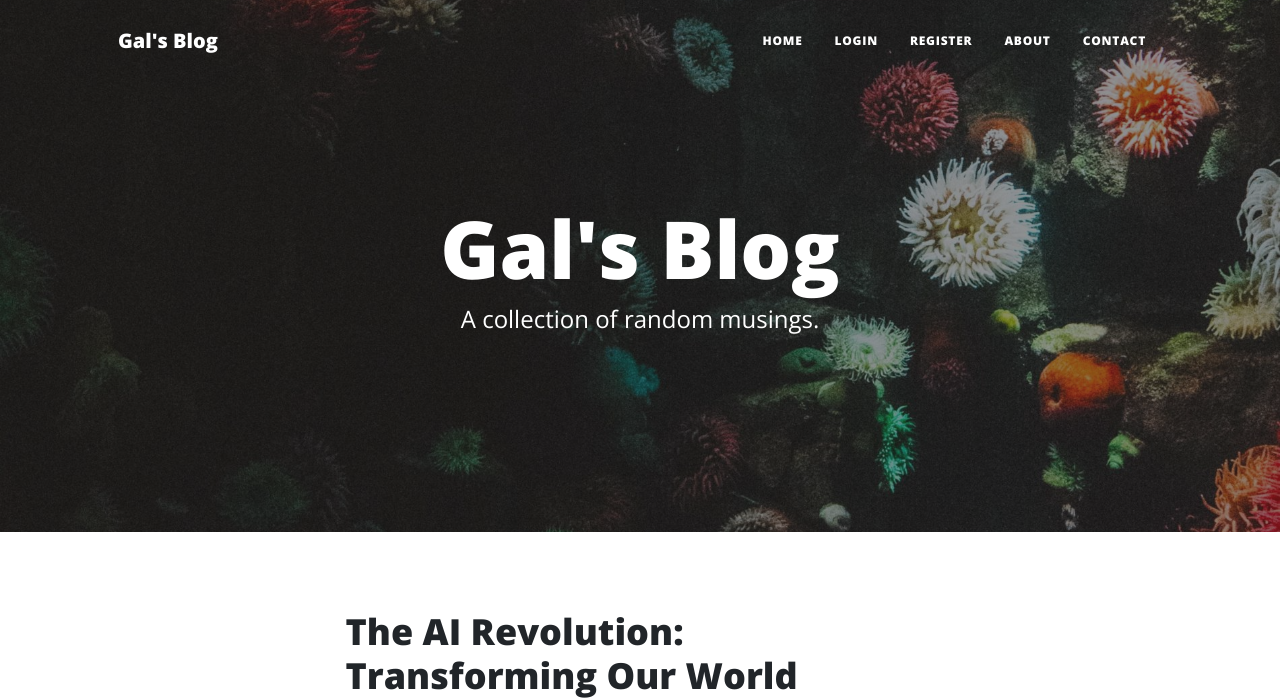
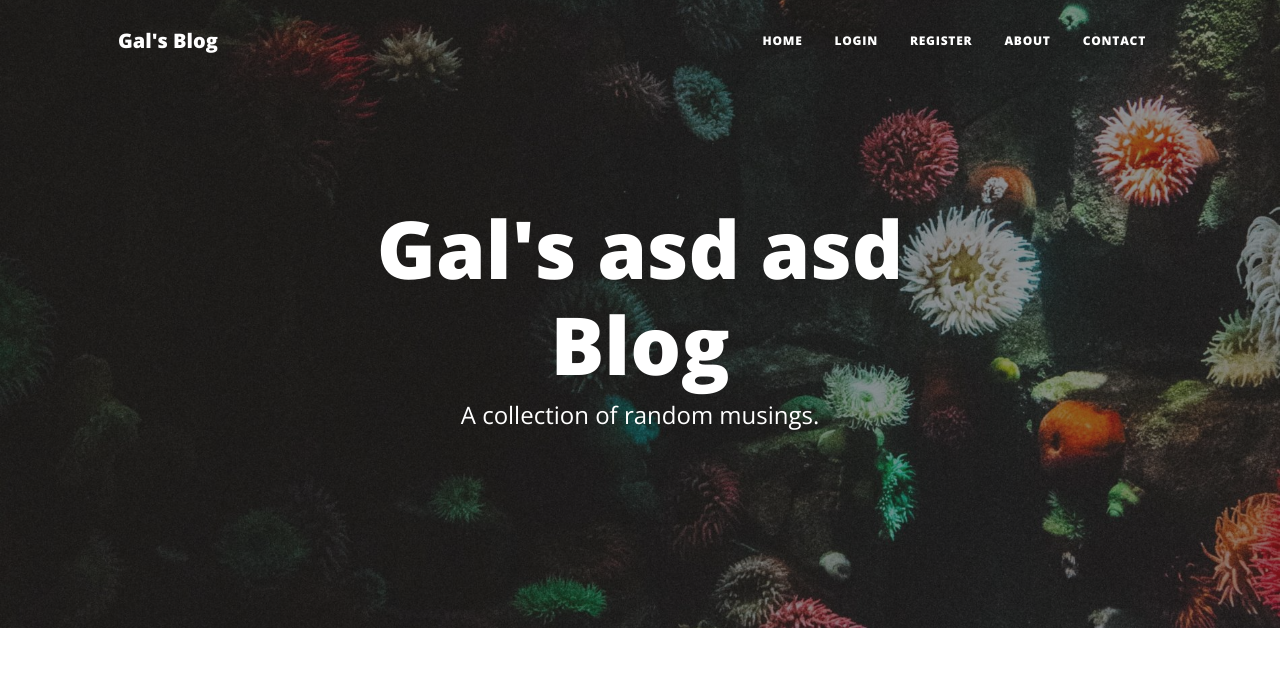
Before and after one commit to galgrinfeld/Gal-s-Blog-Project, a Flask app: page / in a window 1280 px wide. Shown: the top 699 px of the page. Run offline with Flask 3, Linux system fonts and the light colour scheme; data comes from the database, SQL or seed files in the repository; both versions use the stored data as it was after the commit; some libraries are stand-ins or nearby versions.

Commit message:
fixed running issues

```diff
--- a/main.py
+++ b/main.py
@@ -29,7 +29,7 @@ app.config['SECRET_KEY'] = '8BYkEfBA6O6donzWlSihBXox7C0sKR6b'
 ckeditor = CKEditor(app)
 Bootstrap5(app)
 
-# Configure Flask-Login
+# TODO: Configure Flask-Login
 
 login_manager = LoginManager()
 login_manager.init_app(app)
@@ -65,7 +65,7 @@ class BlogPost(db.Model):
     comments = relationship("Comment", back_populates="parent_post")
 
 
- # Create a User table for all your registered users.
+# TODO: Create a User table for all your registered users.
 
 class User(UserMixin, db.Model):
     __tablename__ = "users"
@@ -263,4 +263,4 @@ def contact():
 
 
 if __name__ == "__main__":
-    app.run(debug=True, port=5003)
+    app.run(debug=True, port=5004)
--- a/templates/index.html
+++ b/templates/index.html
@@ -12,7 +12,7 @@
           {% if logged_in: %}
           <h1>Welcome back {{ current_user.name }}!</h1>
           {% else: %}
-          <h1>Gal's Blog</h1>
+          <h1>Gal's asd asd Blog</h1>
           {% endif %}
           <span class="subheading">A collection of random musings.</span>
         </div>
```
Also changed, not shown: README.md, instance/posts.db.
